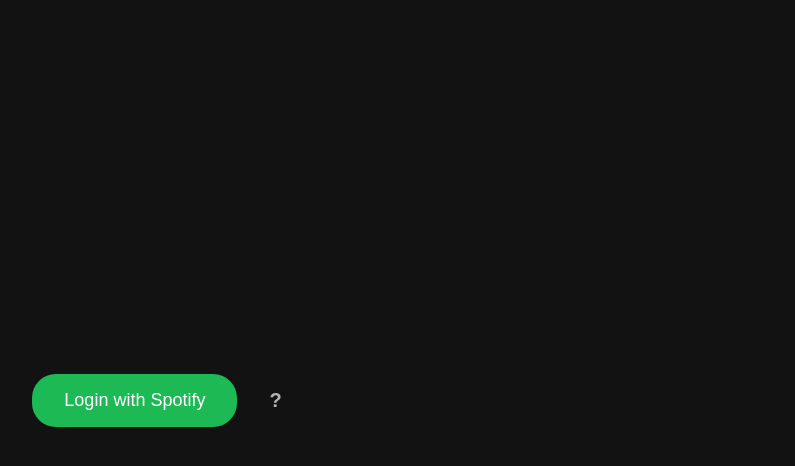
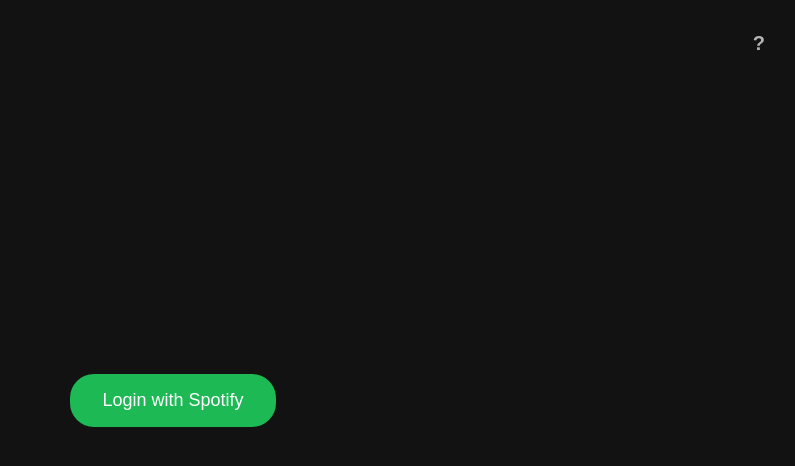
Before and after one commit to fischman/SimpleSpot, a plain HTML site: page index.html in a window 1280 px wide. Shown: the whole page, without its empty margins (467-1262 px from the left). Drawn offline with Linux system fonts and the light colour scheme.

Commit message:
Position About button in top-right on login page

```diff
--- a/index.html
+++ b/index.html
@@ -83,7 +83,10 @@
   </style>
 </head>
 <body>
-  <div id="login"><button onclick="login()">Login with Spotify</button><br><br><button onclick="showAbout()" title="About" style="background:none;border:none;font-size:20px;cursor:pointer;font-weight:bold;color:#b3b3b3">?</button></div>
+  <div id="login">
+    <button onclick="showAbout()" title="About" style="position:absolute;top:16px;right:16px;background:none;border:none;font-size:20px;cursor:pointer;font-weight:bold;color:#b3b3b3">?</button>
+    <button onclick="login()">Login with Spotify</button>
+  </div>
   <div id="app">
     <div class="header">
       <input type="text" id="search" placeholder="Search tracks..." />
```
